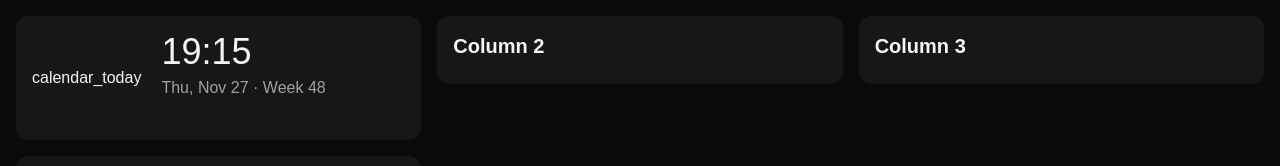
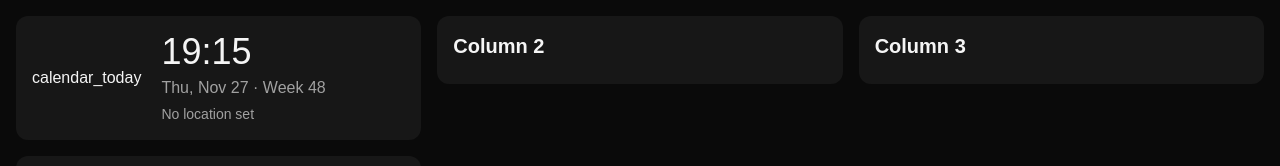
Before and after one commit to ivarnm/my-stad, a Next.js app in the folder src/: page / in a window 1280 px wide. Shown: the top 166 px of the page. Built offline with nearby package versions, Linux system fonts and the light colour scheme; no server answers.

Commit message:
Add location actions

```diff
--- /dev/null
+++ b/src/components/feature/time/Time.tsx
@@ -0,0 +1,22 @@
+"use client"
+
+import { useEffect, useState } from 'react'
+
+export default function Time({ date }: { date: Date }) {
+  const [now, setNow] = useState(date);
+
+  useEffect(() => {
+    const timer = setInterval(() => setNow(new Date()), 1000);
+    return () => clearInterval(timer);
+  }, []);
+
+  const time = now.toLocaleTimeString('en-US', {
+    hour: '2-digit',
+    minute: '2-digit',
+    hour12: false
+  });
+
+  return (
+    <h2 className="text-4xl tabular-nums mb-1">{time}</h2>
+  )
+}
--- a/src/components/feature/time/TimeCard.tsx
+++ b/src/components/feature/time/TimeCard.tsx
@@ -1,24 +1,12 @@
-"use client"
+import Card from 'src/components/ui/Card'
+import { getUserLocation } from 'src/server/actions/location';
+import Time from './Time';
 
-import { useEffect, useState } from 'react';
-import Card from 'src/components/ui/Card'
-import useLocalStorage from 'src/hooks/useLocalStorage';
+export default async function TimeCard() {
+  const now = new Date();
+  const location = await getUserLocation();
 
-interface Location {
-  address: string;
-  lat: number;
-  long: number;
-}
-
-export default function TimeCard() {
-  const [now, setNow] = useState(new Date());
-  const [location] = useLocalStorage<Location | null>('location', null);
-
-  useEffect(() => {
-    const timer = setInterval(() => setNow(new Date()), 1000);
-    return () => clearInterval(timer);
-  }, []);
-
+  // TODO: replace with date-fns once npm is safe again
   const getWeekNumber = (date: Date) => {
     const d = new Date(Date.UTC(date.getFullYear(), date.getMonth(), date.getDate()));
     const dayNum = d.getUTCDay() || 7;
@@ -26,12 +14,6 @@ export default function TimeCard() {
     const yearStart = new Date(Date.UTC(d.getUTCFullYear(), 0, 1));
     return Math.ceil((((d.getTime() - yearStart.getTime()) / 86400000) + 1) / 7);
   };
-
-  const time = now.toLocaleTimeString('en-US', {
-    hour: '2-digit',
-    minute: '2-digit',
-    hour12: false
-  });
 
   const weekday = now.toLocaleDateString('en-US', { weekday: 'short' });
   const date = now.toLocaleDateString('en-US', {
@@ -46,15 +28,17 @@ export default function TimeCard() {
         calendar_today
       </span>
       <div>
-        <h2 className="text-4xl tabular-nums mb-1">{time}</h2>
+        <Time date={now} />
         <p className="text-(--text-subtle)">
           {weekday}, {date} · Week {weekNumber}
         </p>
         <p className="text-(--text-subtle) text-sm mt-1 min-h-5">
-          {location?.address && (
+          {location?.address ? (
             <>
               {location.address}
             </>
+          ) : (
+            <>No location set</>
           )}
         </p>
       </div>
--- a/src/hooks/useLocalStorage.ts
+++ /dev/null
@@ -1,37 +0,0 @@
-"use client";
-
-import { useState, useEffect, Dispatch, SetStateAction } from "react";
-
-type SetValue<T> = Dispatch<SetStateAction<T>>;
-
-function useLocalStorage<T>(key: string, initialValue: T): [T, SetValue<T>] {
-  const [storedValue, setStoredValue] = useState<T>(initialValue);
-
-  useEffect(() => {
-    try {
-      const item = window.localStorage.getItem(key);
-      if (item) {
-        // eslint-disable-next-line react-hooks/set-state-in-effect
-        setStoredValue(JSON.parse(item) as T);
-      }
-    } catch (error) {
-      console.error(`Error reading localStorage key “${key}”:`, error);
-    }
-  }, [key]); // Only re-run if key changes
-
-  const setValue: SetValue<T> = (value) => {
-    try {
-      // Allow value to be a function so we have the same API as useState
-      const valueToStore =
-        value instanceof Function ? value(storedValue) : value;
-      setStoredValue(valueToStore);
-      window.localStorage.setItem(key, JSON.stringify(valueToStore));
-    } catch (error) {
-      console.error(`Error setting localStorage key “${key}”:`, error);
-    }
-  };
-
-  return [storedValue, setValue];
-}
-
-export default useLocalStorage;
--- /dev/null
+++ b/src/server/actions/location/actions.ts
@@ -0,0 +1,26 @@
+"use server";
+
+import { cookies } from "next/headers";
+import { UserLocation } from ".";
+
+export async function setUserLocation(location: UserLocation) {
+  const cookieStore = await cookies();
+  cookieStore.set("user-location", JSON.stringify(location), {
+    maxAge: 315360000, // Ten years
+  });
+}
+
+export async function getUserLocation(): Promise<UserLocation | null> {
+  const cookieStore = await cookies();
+  const locationCookie = cookieStore.get("user-location");
+  if (locationCookie) {
+    try {
+      const location: UserLocation = JSON.parse(locationCookie.value);
+      return location;
+    } catch (error) {
+      console.error("Error parsing user location from cookie:", error);
+      return null;
+    }
+  }
+  return null;
+}
--- /dev/null
+++ b/src/server/actions/location/index.ts
@@ -0,0 +1,2 @@
+export type { UserLocation } from "./types";
+export { getUserLocation, setUserLocation } from "./actions";
--- /dev/null
+++ b/src/server/actions/location/types.ts
@@ -0,0 +1,5 @@
+export interface UserLocation {
+  address: string;
+  lat: number;
+  long: number;
+}
```
